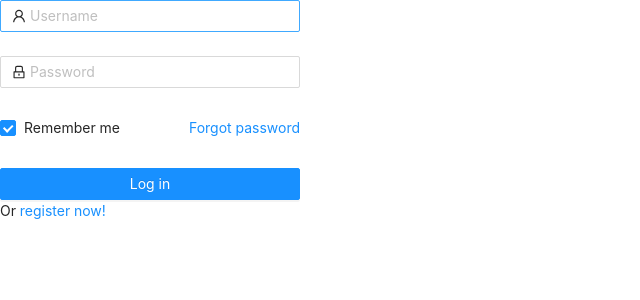
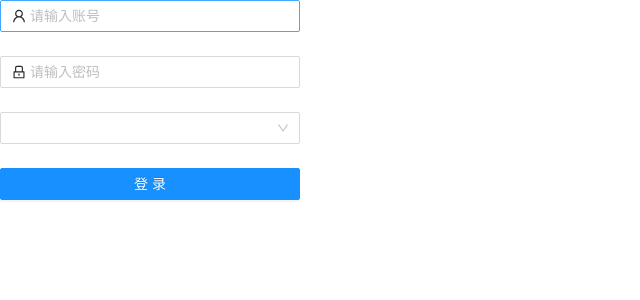
Before and after one commit to LeftShoot/reactDemo, a React (Create React App) app in the folder react-demo/: page /Login in a window 1280 px wide. Shown: the top 300 px of the page, without its empty margins (0-640 px from the left). Built offline with nearby package versions, Linux system fonts and the light colour scheme.

Commit message:
登录界面优化

```diff
--- a/react-demo/public/index.html
+++ b/react-demo/public/index.html
@@ -24,7 +24,7 @@
       work correctly both with client-side routing and a non-root public URL.
       Learn how to configure a non-root public URL by running `npm run build`.
     -->
-    <title>React App</title>
+    <title>气象资源中心</title>
   </head>
   <body>
     <noscript>You need to enable JavaScript to run this app.</noscript>
--- a/react-demo/src/pages/Login.js
+++ b/react-demo/src/pages/Login.js
@@ -1,66 +1,54 @@
 import React from 'react';
-import { Form, Input, Button, Checkbox } from 'antd';
+import { Form, Input, Button, Select } from 'antd';
 import { UserOutlined, LockOutlined } from '@ant-design/icons';
 import '../assets/css/Login.css';
 
 export default () => {
     const onFinish = values => {
         console.log('Received values of form: ', values);
-      };
+    };
+
+    const initialValues = {
+      remember: true
+    }
+
+    const rules = {
+      'username': [{
+          required: true,
+          message: '请输入账号!',
+        }],
+      'password': [{
+          required: true,
+          message: '请输入密码!',
+        }]
+    }
 
       return (
         <div id="components-form-demo-normal-login">
-        <Form
-          name="normal_login"
-          className="login-form"
-          initialValues={{
-            remember: true,
-          }}
-          onFinish={onFinish}
-        >
-          <Form.Item
-            name="username"
-            rules={[
-              {
-                required: true,
-                message: 'Please input your Username!',
-              },
-            ]}
-          >
-            <Input prefix={<UserOutlined className="site-form-item-icon" />} placeholder="Username" />
+         <Form name="normal_login" className="login-form" initialValues={initialValues} onFinish={onFinish}>
+          <Form.Item name="username" rules={rules["username"]}>
+            <Input prefix={<UserOutlined className="site-form-item-icon" />} placeholder="请输入账号" />
           </Form.Item>
-          <Form.Item
-            name="password"
-            rules={[
-              {
-                required: true,
-                message: 'Please input your Password!',
-              },
-            ]}
-          >
-            <Input
-              prefix={<LockOutlined className="site-form-item-icon" />}
-              type="password"
-              placeholder="Password"
-            />
+          <Form.Item name="password" rules={rules["password"]}>
+            <Input prefix={<LockOutlined className="site-form-item-icon" />} type="password" placeholder="请输入密码"/>
           </Form.Item>
           <Form.Item>
             <Form.Item name="remember" valuePropName="checked" noStyle>
-              <Checkbox>Remember me</Checkbox>
+            <Select>
+             <Select.Option value="sdxlt">输气象线路图</Select.Option>
+             <Select.Option value="sdjm">气象建模</Select.Option>
+             <Select.Option value="webjm">web建模</Select.Option>
+             <Select.Option value="jsjzs">旧数据展示</Select.Option>
+            </Select>
             </Form.Item>
-
-            <a className="login-form-forgot" href="">
-              Forgot password
-            </a>
           </Form.Item>
 
           <Form.Item>
             <Button type="primary" htmlType="submit" className="login-form-button">
-              Log in
+              登录
             </Button>
-            Or <a href="">register now!</a>
           </Form.Item>
-        </Form>
+         </Form>
         </div>
           );
 };
```
